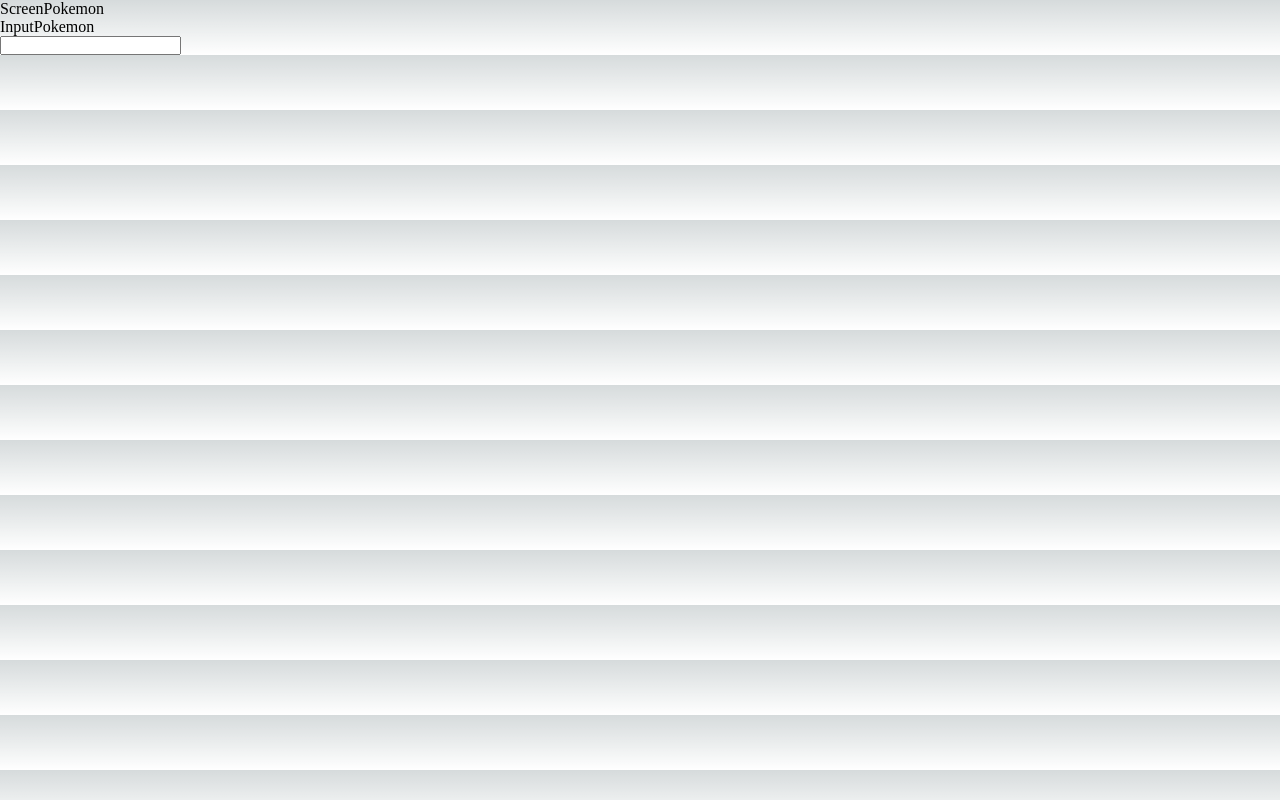
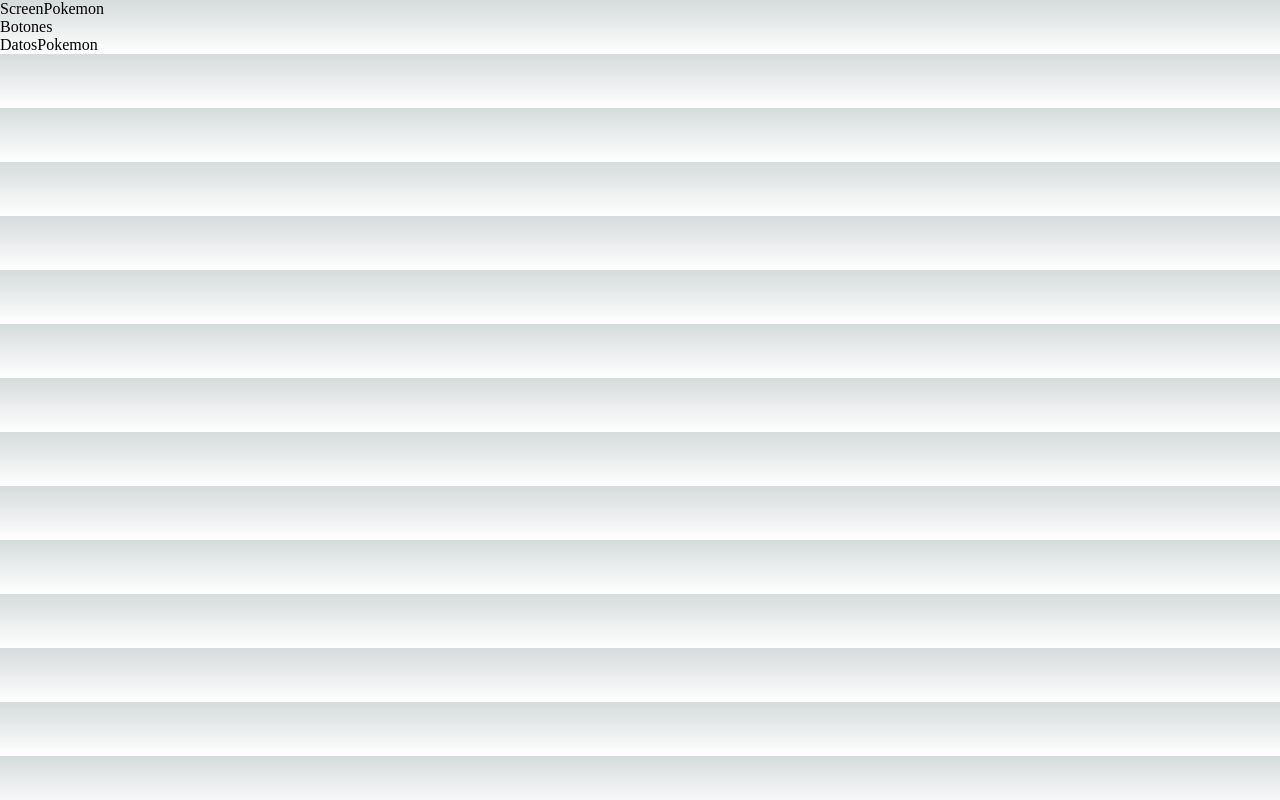
Before and after one commit to Aluonam/capturaPokemons, a Next.js app in the folder captura-pokemon/: page /screen/ScreenPokemon in a window 1280 px wide. Built offline with nearby package versions, Linux system fonts and the light colour scheme; no server answers.

Commit message:
nueva estructura

```diff
--- /dev/null
+++ b/captura-pokemon/components/Botones.jsx
@@ -0,0 +1,18 @@
+import React from 'react'
+
+const Botones = () => {
+
+
+    //INPUT
+
+    //BOTON BUSCAR
+
+    //MODAL
+
+
+  return (
+    <div>Botones</div>
+  )
+}
+
+export default Botones
--- /dev/null
+++ b/captura-pokemon/components/DatosPokemon.jsx
@@ -0,0 +1,9 @@
+import React from 'react'
+
+const DatosPokemon = () => {
+  return (
+    <div>DatosPokemon</div>
+  )
+}
+
+export default DatosPokemon
--- a/captura-pokemon/components/InputPokemon.jsx
+++ /dev/null
@@ -1,16 +0,0 @@
-import React, {useState} from 'react'
-
-const InputPokemon = () => {
-
-    const [datosUsuario, setDatosUsuario] = useState()
-
-  return (
-    <>
-    {datosUsuario}
-    <div>InputPokemon</div>
-    <input onChange={(e)=>{ setDatosUsuario(e.target.value) }}></input>
-    </>
-  )
-}
-
-export default InputPokemon
--- a/captura-pokemon/pages/screen/ScreenPokemon.jsx
+++ b/captura-pokemon/pages/screen/ScreenPokemon.jsx
@@ -1,25 +1,16 @@
-import InputPokemon from '@/components/InputPokemon'
+
+import Botones from '@/components/Botones'
+import DatosPokemon from '@/components/DatosPokemon'
 import React, {useState, useEffect} from 'react'
 
 const ScreenPokemon = () => {
 
-    const [datosAPI, setDatosAPI] = useState([])
-
-    useEffect(() => {
-      llamadaAPI()
-    }, [])
-
-    const llamadaAPI = async () =>  {
-        const llamada = await fetch(`https://pokeapi.co/api/v2/pokemon/ditto`)
-        const datos = await llamada.json()
-        // console.log(datos)
-        setDatosAPI(datos)
-    }
 
   return (
     <>
     <div>ScreenPokemon</div>
-    <InputPokemon></InputPokemon>
+    <Botones></Botones>
+    <DatosPokemon></DatosPokemon>
     </>
 
   )
```
